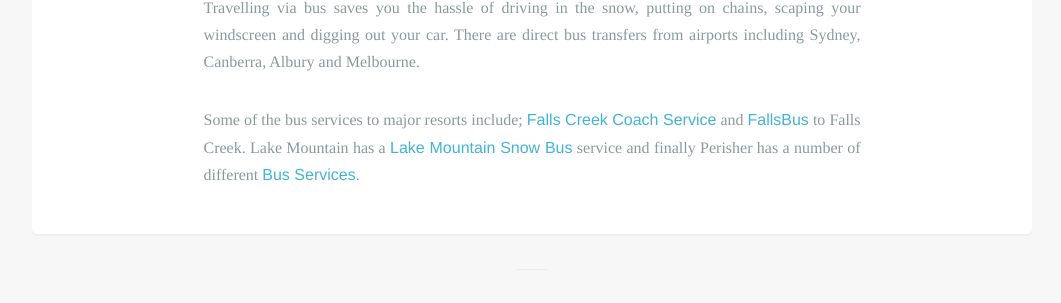
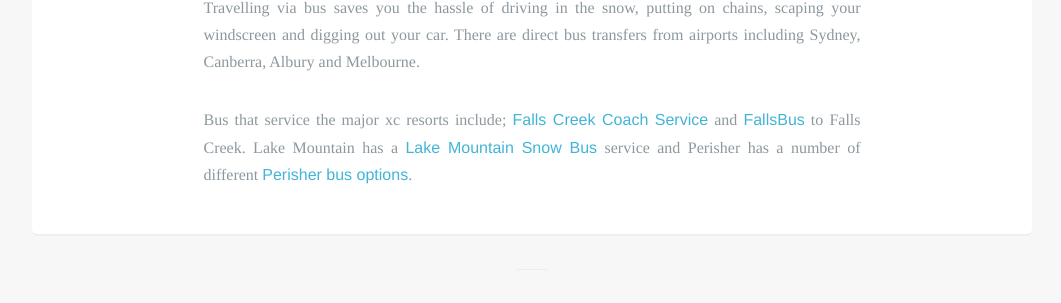
Before and after one commit to robcatto/robcatto.github.io, a Jekyll site: the page built from get-started/transport/index.html, in a window 1280 px wide and 900 px high, scrolled down 2077 px. Shown: the part 393-696 px from the top of the window, without its empty margins (108-1169 px from the left). Built offline with Jekyll 4.4.1, drawn with Linux system fonts in a browser that asks for light colours; some web fonts are replaced; Markdown is read by kramdown in place of the engine named in the settings.

Commit message:
Update index.html

```diff
--- a/get-started/transport/index.html
+++ b/get-started/transport/index.html
@@ -88,7 +88,7 @@ layout: default
                 <h3>Travelling by bus</h3>
                 <p class="left__aligned--p">Travelling via bus saves you the hassle of driving in the snow, putting on chains, scaping your windscreen and digging out your car. There are direct bus transfers from airports including Sydney, Canberra, Albury and Melbourne.
                  </p>
-                <p class="left__aligned--p"> Some of the bus services to major resorts include; <a href="www.fallscreekcoachservice.com.au" target=“_blank">Falls Creek Coach Service</a> and <a href="www.FallsBus.com.au" target=“_blank">FallsBus</a> to Falls Creek.  Lake Mountain has a <a href="www.lakemountainsnowbus.com," target=“_blank">Lake Mountain Snow Bus</a> service and finally Perisher has a number of different <a href="http://www.perisher.com.au/plan-your-trip/new-to-perisher/getting-here" target=“_blank">Bus Services</a>.
+                <p class="left__aligned--p"> Bus that service the major xc resorts include; <a href="www.fallscreekcoachservice.com.au" target=“_blank">Falls Creek Coach Service</a> and <a href="www.FallsBus.com.au" target=“_blank">FallsBus</a> to Falls Creek.  Lake Mountain has a <a href="www.lakemountainsnowbus.com," target=“_blank">Lake Mountain Snow Bus</a> service and Perisher has a number of different <a href="http://www.perisher.com.au/plan-your-trip/new-to-perisher/getting-here" target=“_blank">Perisher bus options</a>.
                  </p>
 
 
```
